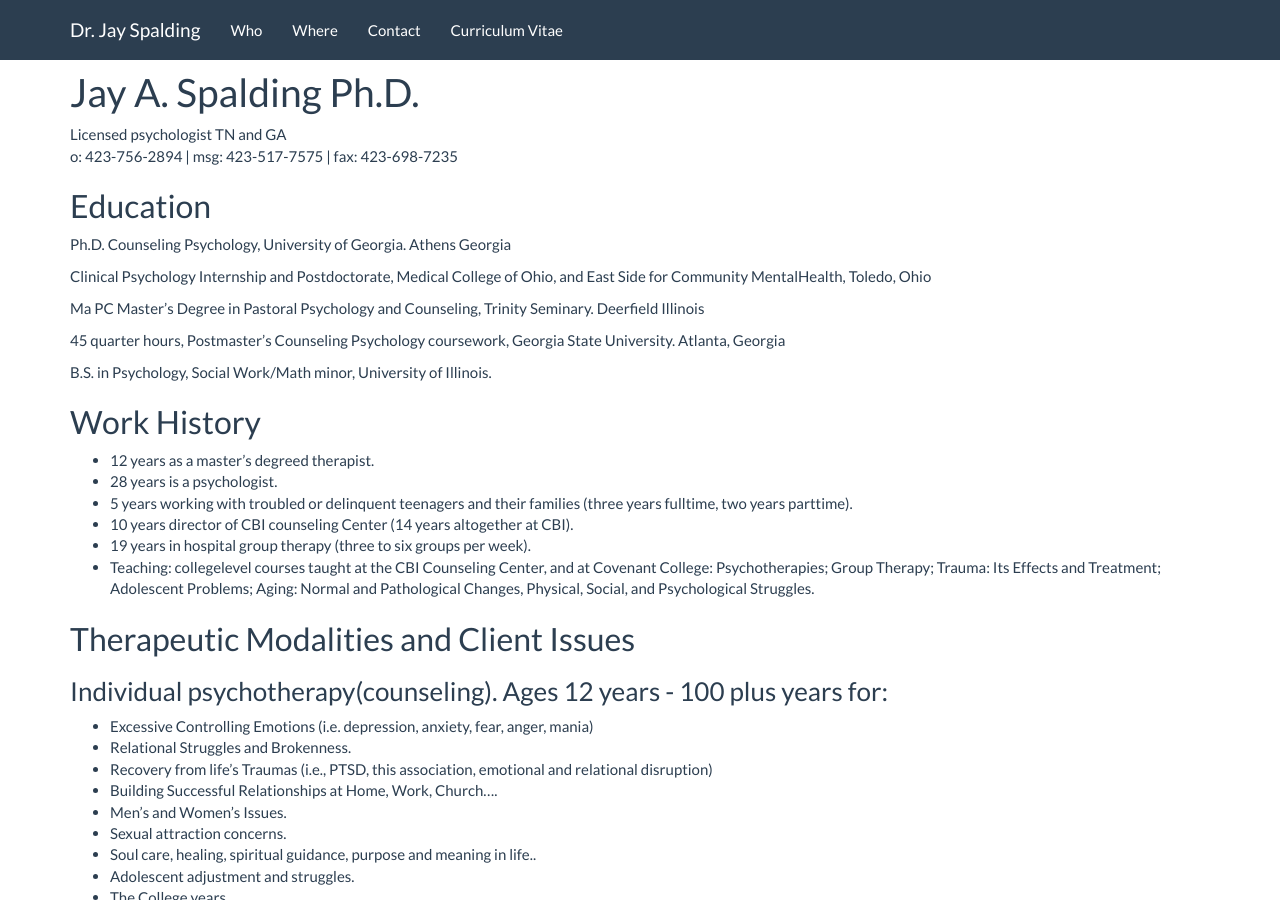
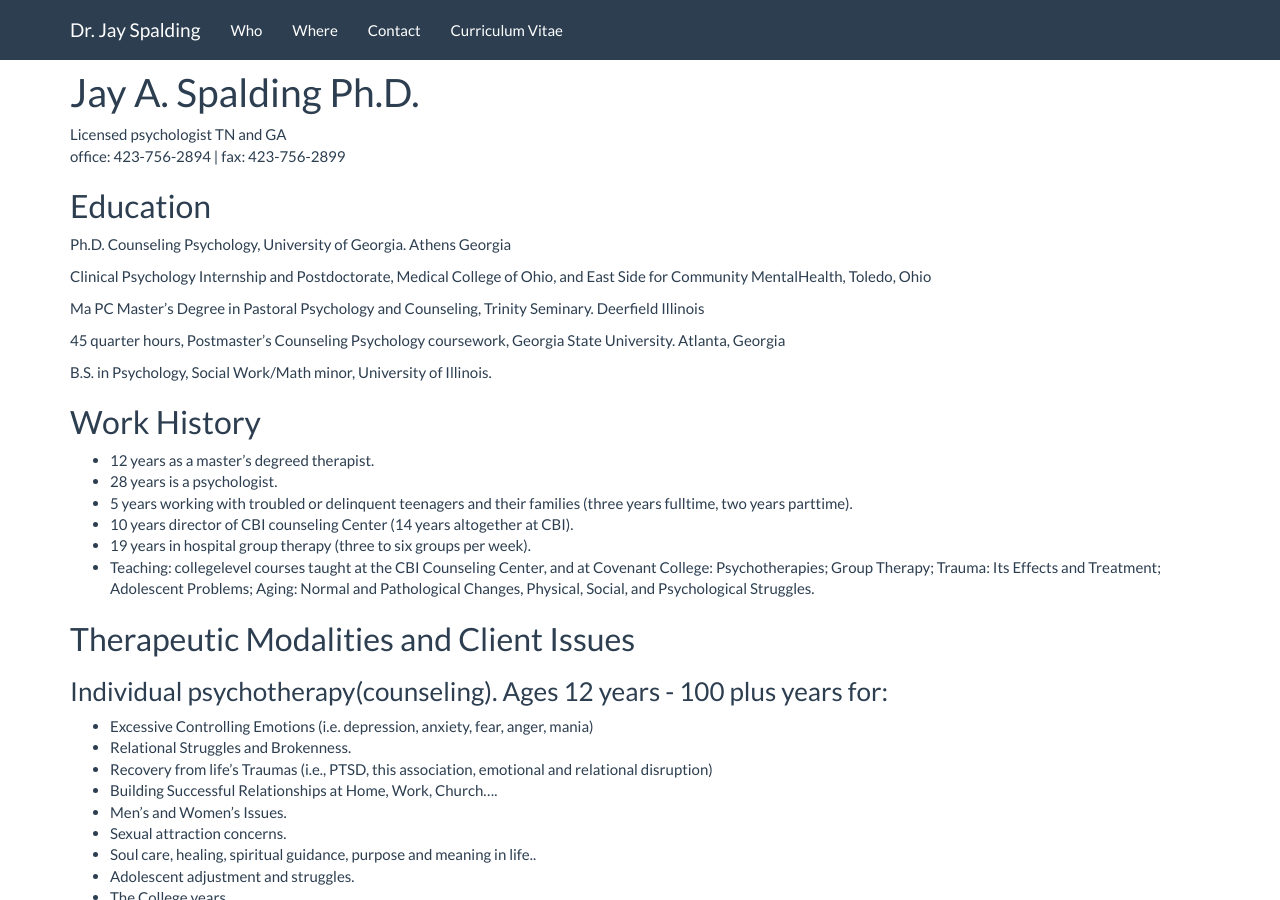
Before and after one commit to fotoetienne/jayspalding, a Jekyll site: the page built from cv.md, in a window 1280 px wide and 900 px high. Built offline with Jekyll 4.4.1, drawn with Linux system fonts in a browser that asks for light colours; nearby versions of some CDN libraries.

Commit message:
update fax number on cv.md

```diff
--- a/cv.md
+++ b/cv.md
@@ -11,7 +11,7 @@ description: Jay Spalding is a clinical psychologist in Chattanooga, TN providin
 # Jay A. Spalding Ph.D. #
 
 Licensed psychologist TN and GA
-o: 423-756-2894 | msg: 423-517-7575 | fax: 423-698-7235
+office: 423-756-2894 | fax: 423-756-2899
 
 ## Education ##
 
```
